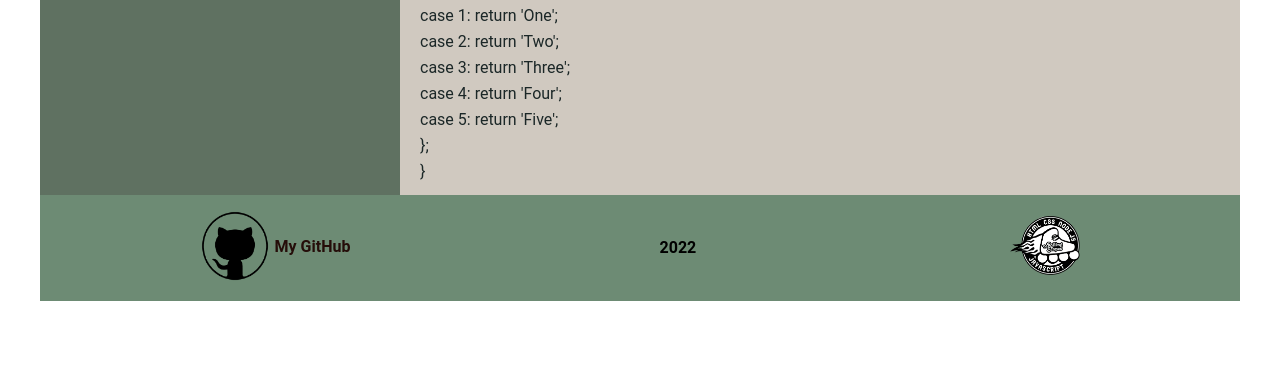
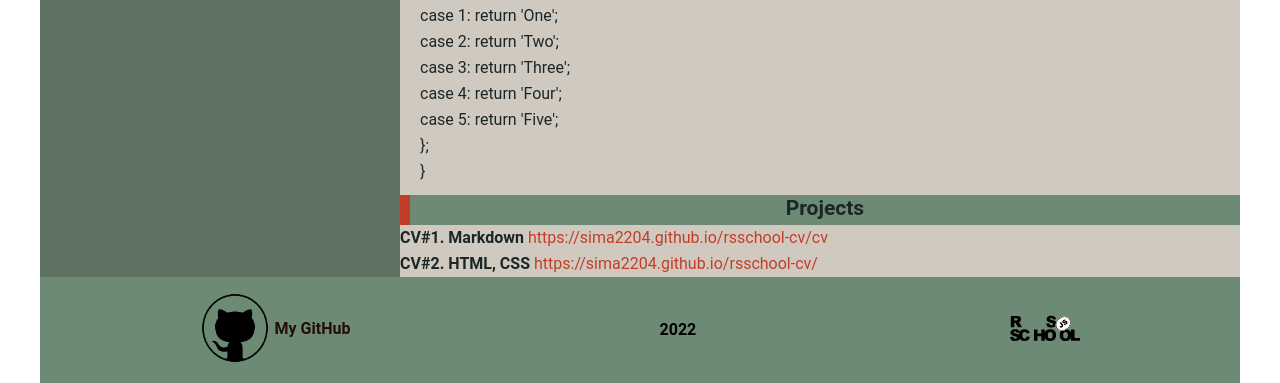
Before and after one commit to Sima2204/rsschool-cv, a plain HTML site: page index.html in a window 1280 px wide. Shown: the part 1181-1564 px from the top of the page. Before the commit the page ends 1482 px from the top, so only its background shows below. Drawn offline with Linux system fonts and the light colour scheme.

Commit message:
fix: index added

```diff
--- a/index.html
+++ b/index.html
@@ -191,6 +191,21 @@
           </p>
         </div>
 
+        <div class="titleWithRectangle">
+          <div class="rectangle"></div>
+            <div class="title-all">
+            <h2>Projects</h2>
+          </div>
+        </div>
+
+        <div class="projects" id="projects-done">
+          <p>
+            <b>CV#1. Markdown</b> <a href="https://sima2204.github.io/rsschool-cv/cv" class="link-right">https://sima2204.github.io/rsschool-cv/cv</a><br>
+            <b>CV#2. HTML, CSS</b> <a href="https://sima2204.github.io/rsschool-cv/" class="link-right">https://sima2204.github.io/rsschool-cv/</a><br>
+
+          </p>
+        </div>
+
       </div>
 
     </div>
@@ -198,13 +213,13 @@
 
   <footer>
     <div class="footer-info">
-      <a class="link" href="https://github.com/sima2204" >
+      <a class="link" href="https://github.com/sima2204">
         <img src="assets/img/github.png" class="footer-logo" alt="GitHub">
         <p class="footer-text">My GitHub</p>
       </a>
       <p class="footer-text">2022</p>
       <a class="link" href="https://rs.school/js/">
-        <img src="assets/img/rss.png" class="footer-logo" alt="RS School">
+        <img src="assets/img/rss.svg" class="footer-logo" alt="RS School">
       </a>
     </div>
   </footer>
```
Also changed, not shown: assets/img/rss.png (deleted), assets/img/rss.svg (added). Lines whose indentation alone changed are shown as unchanged.
